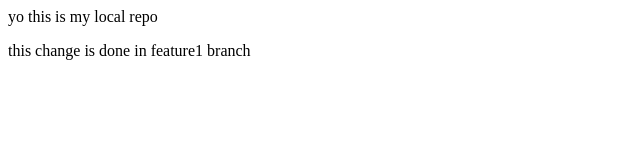
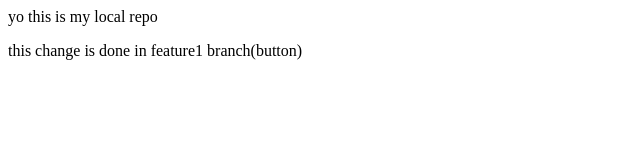
Before and after one commit to Niti-Chauhan-16/local-repo, a plain HTML site: page index.html in a window 1280 px wide. Shown: the full height of the page, 0-640 px from the left. Drawn offline with Linux system fonts and the light colour scheme.

Commit message:
added button

```diff
--- a/index.html
+++ b/index.html
@@ -1,2 +1,2 @@
 <p> yo this is my local repo</p>
-<p>this change is done in feature1 branch</p>
+<p>this change is done in feature1 branch(button)</p>
```
